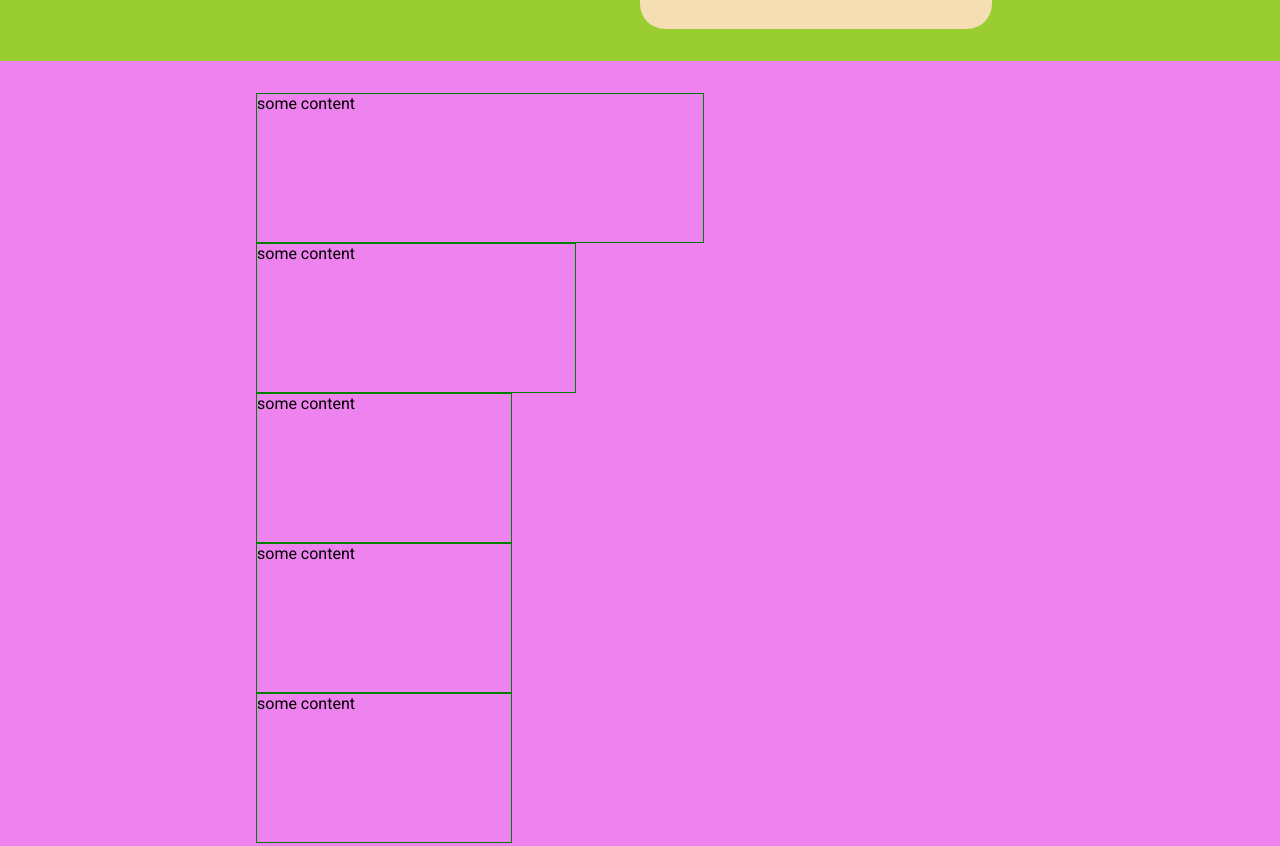
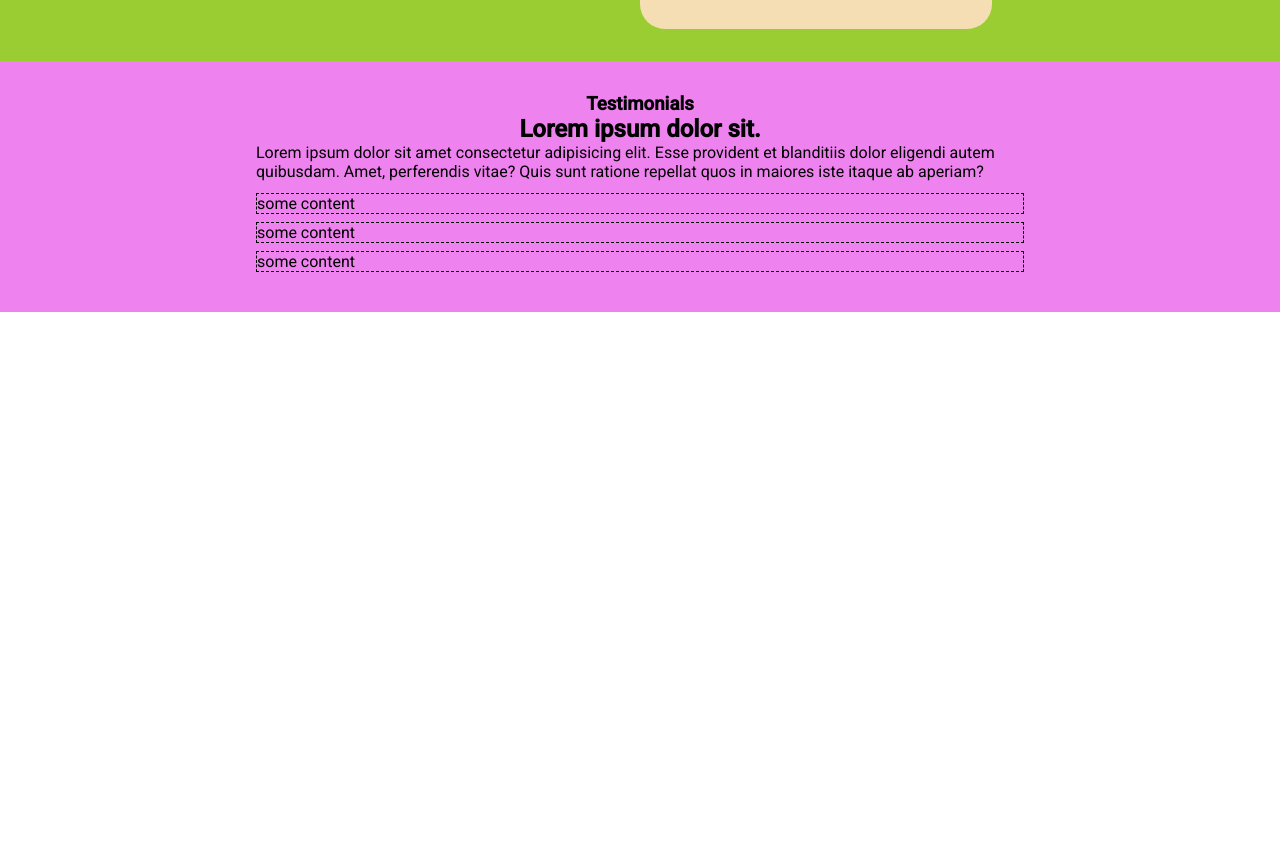
Before and after one commit to sarahelshark/htmlcss-responsive-layout, a plain HTML site: page index.html in a window 1280 px wide. Shown: the part 849-1695 px from the top of the page. After the commit the page ends 1161 px from the top, so only its background shows below. Drawn offline with Linux system fonts and the light colour scheme.

Commit message:
feat add testimonial part of the site

```diff
--- a/index.html
+++ b/index.html
@@ -78,11 +78,15 @@
 
 <section class=" container d-flex">
     <div class="testimonials row p-2">
-        <div class="card col-8"> some content</div>
-        <div class="card col-6"> some content</div>
-        <div class="card col-4"> some content</div>
-        <div class="card col-4"> some content</div>
-        <div class="card col-4"> some content</div>
+        <div class="intro">
+            <h3> Testimonials</h3>
+            <h2>Lorem ipsum dolor sit.</h2>
+            <p>Lorem ipsum dolor sit amet consectetur adipisicing elit. Esse provident et blanditiis dolor eligendi autem quibusdam. Amet, perferendis vitae? Quis sunt ratione repellat quos in maiores iste itaque ab aperiam?</p>
+        </div>
+
+        <div class="card col-3"> some content</div>
+        <div class="card col-3"> some content</div>
+        <div class="card col-3"> some content</div>
     </div>
  </section>
 
--- a/style.css
+++ b/style.css
@@ -179,8 +179,18 @@ nav.hidden a{
 /*#endregion goals-second section*/
 
 /*#region testimonials-third section*/
+.intro {
+    display: flex;
+    flex-direction: column;
+    align-items: center;
+    margin-bottom: 0.75rem;
+}
 .testimonials.row.p-2 {
     flex-direction: column;
+}
+
+.col-3{
+    margin-bottom: 0.5rem;
 }
 /*#endregion testimonials-third section*/
 /*#region debug */
@@ -217,6 +227,9 @@ nav.hidden a{
 
 .debug .row-no-wrap .development{
     background-color: wheat;
+}
+.debug .col-3{
+    border: 1px dashed black;
 }
 
 /*#endregion debug*/
```
